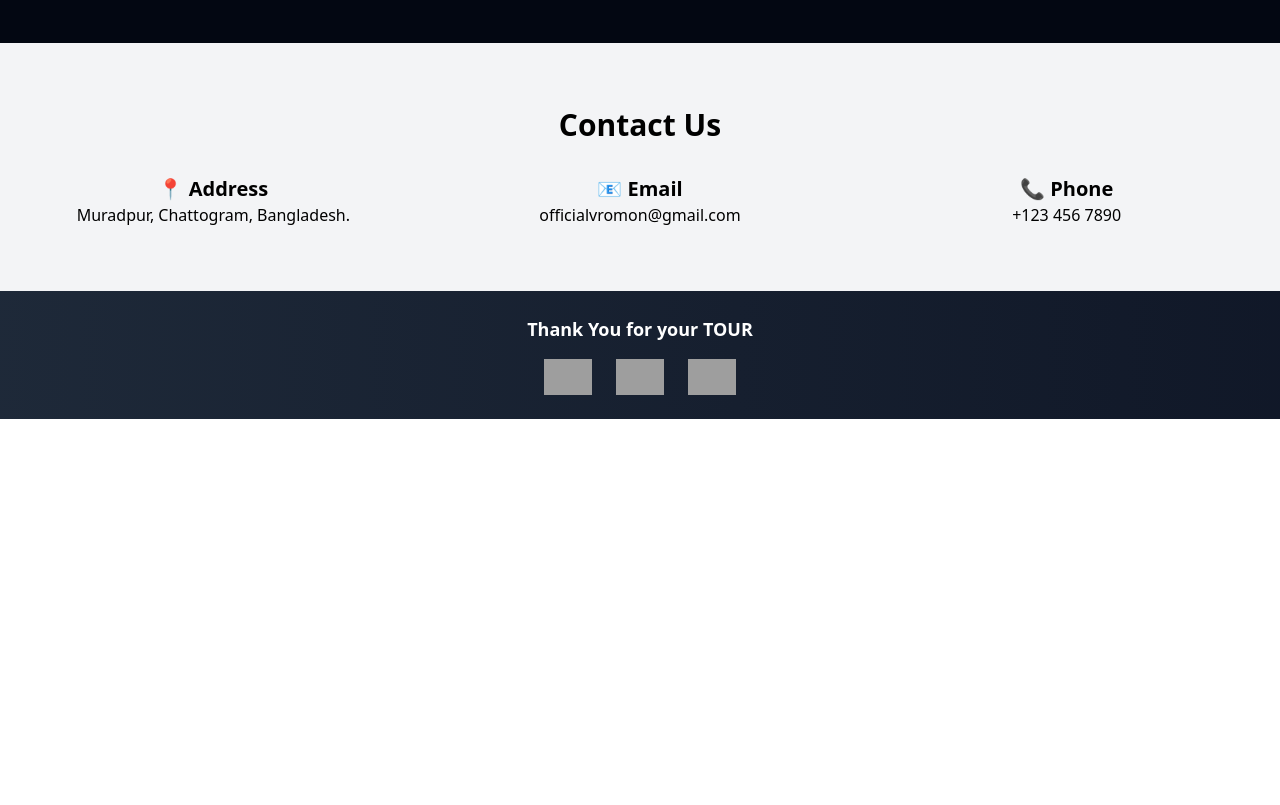
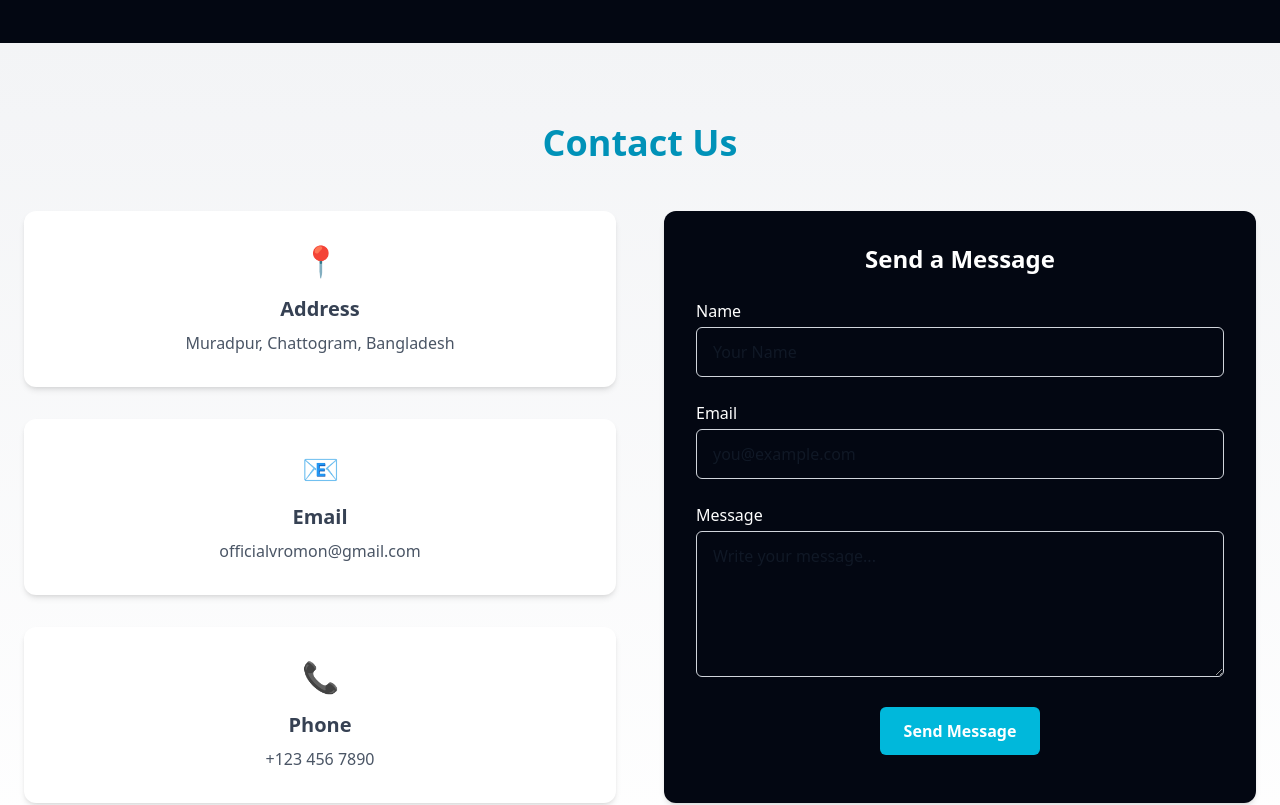
Before and after one commit to muaz64/Project03, a React (Vite) app: page / in a window 1280 px wide. Shown: the part 2100-2905 px from the top of the page. Before the commit the page ends 2519 px from the top, so only its background shows below. Built offline with nearby package versions, Linux system fonts and the light colour scheme; grey boxes are pictures that could not be loaded.

Commit message:
contact update 3

```diff
--- a/src/components/Contact.jsx
+++ b/src/components/Contact.jsx
@@ -1,21 +1,75 @@
 export default function Contact() {
   return (
-    <section id="contact" className="py-16 bg-gray-100 text-center">
-      <div className="container mx-auto px-4">
-        <h2 className="text-3xl font-bold mb-8">Contact Us</h2>
-        <div className="grid md:grid-cols-3 gap-8">
-          <div>
-            <p className="text-xl font-semibold">📍 Address</p>
-            <p>Muradpur, Chattogram, Bangladesh.</p>
+    <section id="contact" className="py-20 bg-gradient-to-b from-gray-100 to-white text-gray-800">
+      <div className="container mx-auto px-6">
+        <h2 className="text-4xl font-extrabold text-center mb-12 text-cyan-600">Contact Us</h2>
+
+        {/* Side-by-side layout */}
+        <div className="grid grid-cols-1 lg:grid-cols-2 gap-12">
+
+          {/* Contact Info Cards */}
+          <div className="space-y-8">
+            <div className="bg-white p-8 rounded-xl shadow-md hover:shadow-lg transition text-center">
+              <div className="text-3xl mb-4">📍</div>
+              <h3 className="text-xl font-semibold mb-2 text-gray-700">Address</h3>
+              <p className="text-gray-600">Muradpur, Chattogram, Bangladesh</p>
+            </div>
+
+            <div className="bg-white p-8 rounded-xl shadow-md hover:shadow-lg transition text-center">
+              <div className="text-3xl mb-4">📧</div>
+              <h3 className="text-xl font-semibold mb-2 text-gray-700">Email</h3>
+              <p className="text-gray-600">officialvromon@gmail.com</p>
+            </div>
+
+            <div className="bg-white p-8 rounded-xl shadow-md hover:shadow-lg transition text-center">
+              <div className="text-3xl mb-4">📞</div>
+              <h3 className="text-xl font-semibold mb-2 text-gray-700">Phone</h3>
+              <p className="text-gray-600">+123 456 7890</p>
+            </div>
           </div>
-          <div>
-            <p className="text-xl font-semibold">📧 Email</p>
-            <p>officialvromon@gmail.com</p>
+
+          {/* Contact Form */}
+          <div className="bg-gray-950 p-8 rounded-xl shadow-md">
+            <h3 className="text-2xl font-semibold text-center mb-6 text-white">Send a Message</h3>
+            <form className="space-y-6">
+              <div>
+                <label className="block text-left mb-1 font-medium text-white">Name</label>
+                <input
+                  type="text"
+                  placeholder="Your Name"
+                  className="w-full px-4 py-3 border border-gray-300 rounded-md focus:outline-none focus:ring-2 focus:ring-white"
+                />
+              </div>
+
+              <div>
+                <label className="block text-left mb-1 font-medium text-white">Email</label>
+                <input
+                  type="email"
+                  placeholder="you@example.com"
+                  className="w-full px-4 py-3 border border-gray-300 rounded-md focus:outline-none focus:ring-2 focus:ring-white"
+                />
+              </div>
+
+              <div>
+                <label className="block text-left mb-1 font-medium text-white">Message</label>
+                <textarea
+                  placeholder="Write your message..."
+                  rows="5"
+                  className="w-full px-4 py-3 border border-gray-300 rounded-md focus:outline-none focus:ring-2 focus:ring-white"
+                ></textarea>
+              </div>
+
+              <div className="text-center">
+                <button
+                  type="submit"
+                  className="bg-cyan-500 text-white font-semibold px-6 py-3 rounded-md hover:bg-cyan-600 transition"
+                >
+                  Send Message
+                </button>
+              </div>
+            </form>
           </div>
-          <div>
-            <p className="text-xl font-semibold">📞 Phone</p>
-            <p>+123 456 7890</p>
-          </div>
+
         </div>
       </div>
     </section>
```
